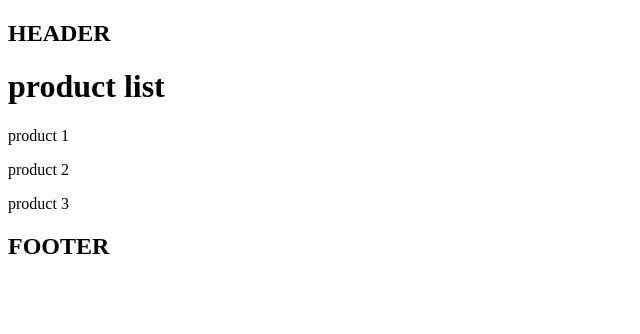
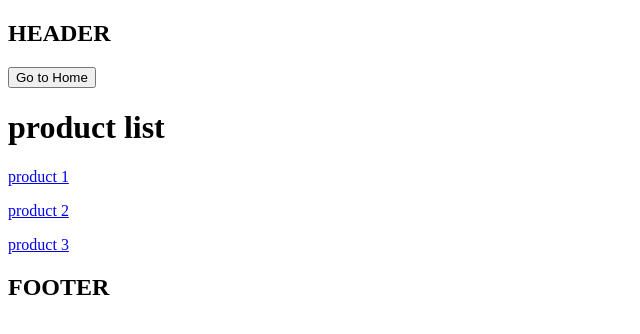
Before and after one commit to Ajaybkn/Nextjs, a Next.js app in the folder router/: page /products in a window 1280 px wide. Shown: the top 334 px of the page, without its empty margins (0-640 px from the left). Built offline with nearby package versions, Linux system fonts and the light colour scheme.

Commit message:
dynamic navigation

```diff
--- a/router/src/app/products/page.tsx
+++ b/router/src/app/products/page.tsx
@@ -1,13 +1,17 @@
+import Link from 'next/link'
 import React from 'react'
 
 const page = () => {
   return (
     <div>
+      <Link href="/">
+        <button>Go to Home</button>
+      </Link>
+        <h1>product list</h1>
+        <p><Link href='products/1'>product 1</Link></p>
+        <p><Link href='products/2' >product 2</Link></p>
+        <p><Link href='products/3'>product 3</Link></p>
 
-        <h1>product list</h1>
-        <p>product 1</p>
-        <p>product 2</p>
-        <p>product 3</p>
     </div>
   )
 }
```
Also changed, not shown: router/src/app/page.tsx (+12 -0 lines).
